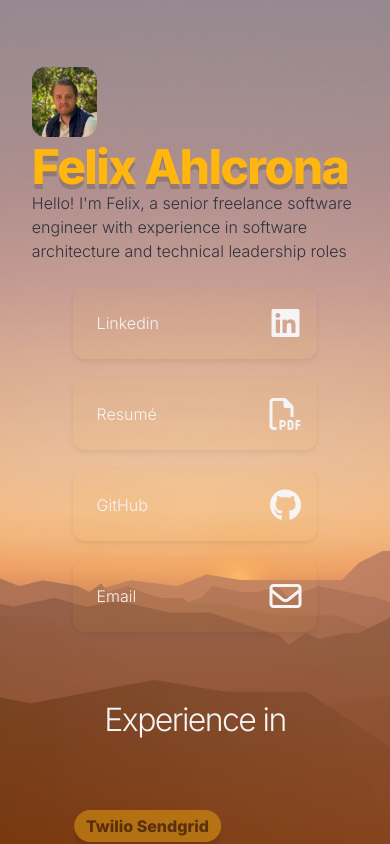
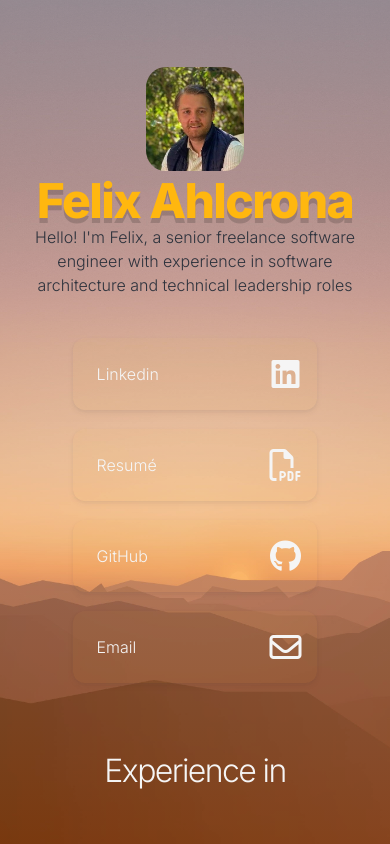
Before and after one commit to felixahlcrona/Ahlcrona-Consulting-AB, a Next.js app: page /Ahlcrona-Consulting-AB/ in a window 390 px wide. Shown: the top 844 px of the page. Built offline with nearby package versions, Linux system fonts and the light colour scheme.

Commit message:
final =)?

```diff
--- a/src/app/globals.css
+++ b/src/app/globals.css
@@ -93,15 +93,15 @@ a {
 }
 
 .buttonBlock {
+  padding-top: 5%;
   gap: 1.2rem;
   flex-direction: column;
   flex-wrap: nowrap;
   display: flex;
 }
-
 .profileImage {
   border-radius: 20%;
-  width: 20%;
+  width: 30%;
 }
 .buttonText {
   font-size: clamp(1rem, 1vw, 1em);
@@ -129,3 +129,14 @@ a {
 .animate4s {
   animation-delay: 300ms;
 }
+
+@media (max-width: 767px) {
+  .column {
+    text-align: center;
+  }
+}
+@media (max-width: 767px) {
+  .skill {
+    pointer-events: none;
+  }
+}
--- a/src/app/page.js
+++ b/src/app/page.js
@@ -36,7 +36,7 @@ export default function Home() {
                 </div>
 
                 <div class="animate2s">
-                  <a href="https://drive.google.com/file/d/14XVlf2PfA13te6Ka9D2dlr0eHVpE9vDv/view?usp=sharing" target="_blank">
+                  <a href="https://drive.google.com/file/d/1I5cQ0W2vrF5Yh8UbCb1cNuCsNKNPAgtv/view?usp=sharing" target="_blank">
                     <button class="button is-large" id="button">
                       <span className="buttonText">Resumé</span>
                       <span class="icon is-medium" id="icon">
```
